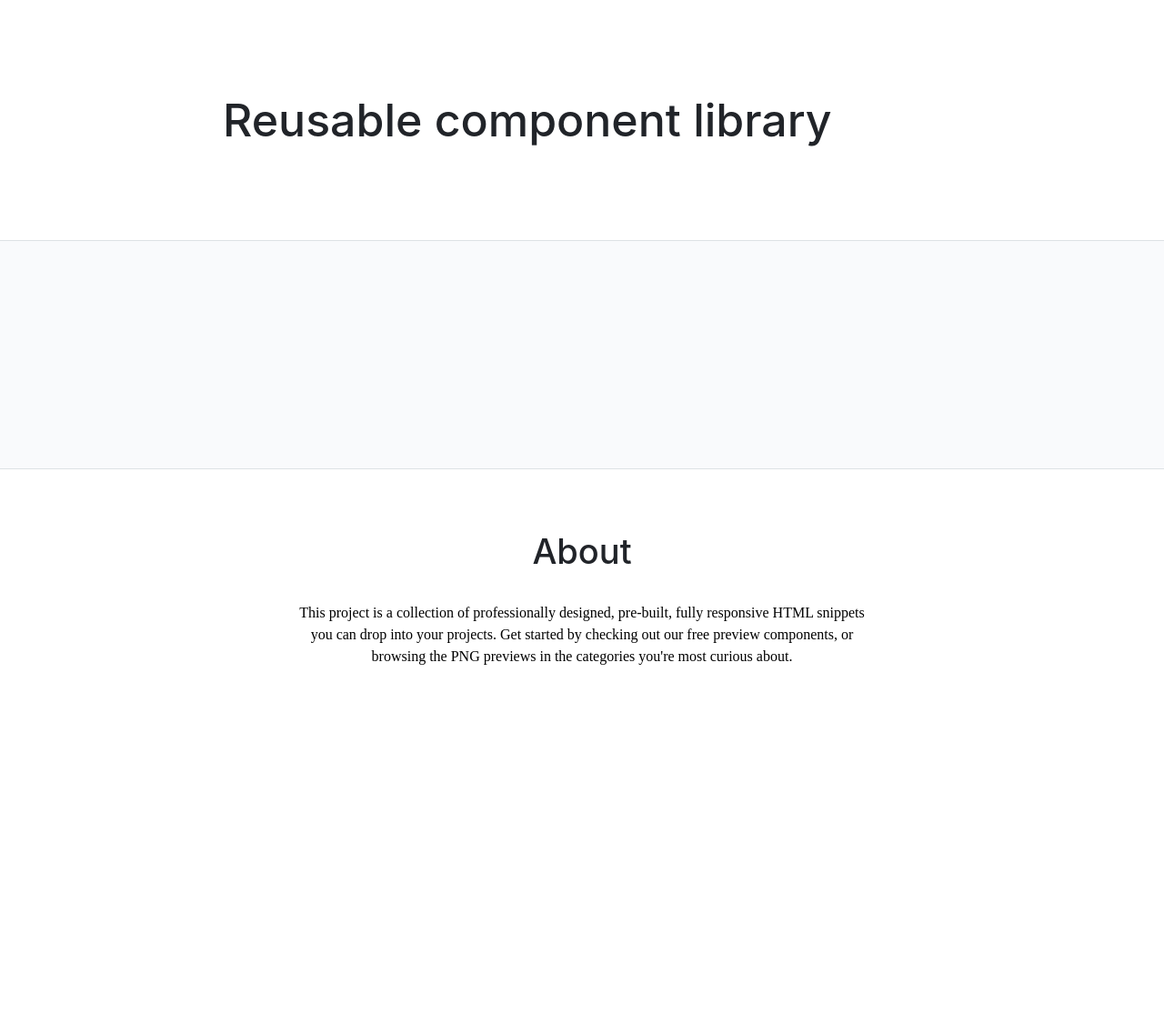
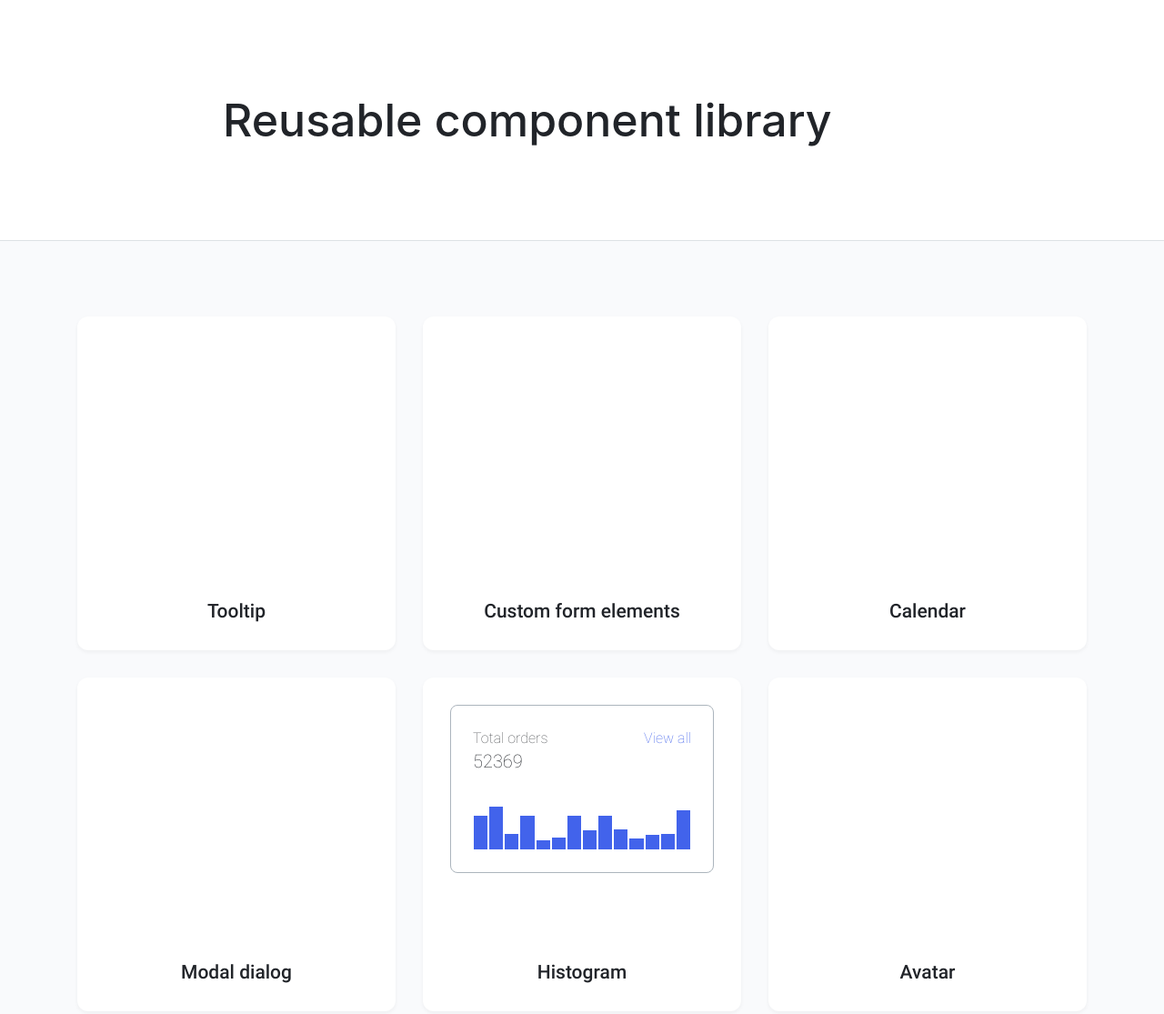
Before and after one commit to js-tasks-ru/htmlcss-20210409_kolesnikova9292, a website: page index.html in a window 1280 px wide. Shown: the top 1115 px of the page at 91% size. Before the commit the page ends 800 px from the top, so only its background shows below. Drawn offline with Linux system fonts and the light colour scheme; files whose address does not match are found by name; a web font is replaced by a local one.

Commit message:
карточки через флексбокс

```diff
--- a/04-lection2/01-histogram/histogram.css
+++ b/04-lection2/01-histogram/histogram.css
@@ -1,8 +1,7 @@
 
 
 .histogram {
-    height: 185px;
-    width: 354px;
+    width: 100%;
     border: 1px solid var(--grey_3);
     border-radius: 8px;
     padding: 24px;
@@ -46,7 +45,6 @@
     display: flex;
     flex-direction: row;
     align-items: flex-end;
-    height: 50px;
 }
 
 .histogram__item {
--- a/assets/css/main.css
+++ b/assets/css/main.css
@@ -40,6 +40,8 @@ h6 {
     --dove: #F9FAFC;
     --background-for-sceleton: linear-gradient(92.51deg, #DDE2E5 6.44%, #E2E6E8 38.47%, #F3F5F5 56.48%, #E3E7EA 77.5%, #DDE2E5 102.52%);
 
+    --shadow: rgba(33, 36, 41, 0.05);
+
     --primary: var(--blue);
     --secondary: var(--purple);
 
--- a/assets/fonts/fonts.css
+++ b/assets/fonts/fonts.css
@@ -2,6 +2,13 @@
     font-family: 'Roboto';
     src: url("Roboto/Roboto-Black.ttf") format("truetype");
     font-weight: normal;
+    font-style: normal;
+}
+
+@font-face{
+    font-family: 'Roboto Medium';
+    src: url("Roboto/Roboto-Medium.ttf") format("truetype");
+    font-weight: 500;
     font-style: normal;
 }
 
--- a/components/main/main.css
+++ b/components/main/main.css
@@ -4,3 +4,33 @@
     border-bottom: 1px solid var(--grey_2);
     flex-grow: 1;
 }
+
+.card {
+    width: 350px;
+    height: 367px;
+    background: var(--white);
+    box-shadow: 0px 2px 4px var(--shadow);
+    border-radius: 12px;
+    margin: 15px auto;
+    padding: 30px;
+    display: flex;
+    flex-direction: column;
+    align-items: center;
+}
+
+.card__wrapper {
+    display: flex;
+    flex-wrap: wrap;
+    justify-content: space-between;
+    padding: 68px 0;
+    margin: 0 -15px;
+}
+
+.card__header {
+    font-family: 'Roboto Medium';
+    font-size: 21px;
+    line-height: 25px;
+    color: var(--black);
+    display: block;
+    margin-top: auto;
+}
--- a/index.html
+++ b/index.html
@@ -2,12 +2,13 @@
 <!-- Главная страница -->
 <html lang="ru">
     <head>
+        <link rel="stylesheet" href="./assets/css/normalize.css">
         <link rel="stylesheet" href="./assets/css/fonts/fonts.css">
-        <link rel="stylesheet" href="./assets/css/normalize.css">
         <link rel="stylesheet" href="./assets/css/main.css">
         <link rel="stylesheet" href="./components/header/header.css">
         <link rel="stylesheet" href="./components/main/main.css">
         <link rel="stylesheet" href="./components/footer/footer.css">
+        <link rel="stylesheet" href="./04-lection2/01-histogram/histogram.css">
     </head>
     <body>
         <div class="wrapper">
@@ -17,7 +18,56 @@
                 </div>
             </header>
             <main class="main">
-                <div class="container"></div>
+                <div class="container">
+                    <div class="card__wrapper">
+                        <div class="card">
+                            <p class="card__header">Tooltip</p>
+                        </div>
+                        <div class="card">
+                            <p class="card__header">Custom form elements</p>
+                        </div>
+                        <div class="card">
+                            <p class="card__header">Calendar</p>
+                        </div>
+                        <div class="card">
+                            <p class="card__header">Modal dialog</p>
+                        </div>
+                        <div class="card">
+
+                            <div class="histogram">
+                                <div class="histogram__header">
+                                    <div class="histogram__orders">
+                                        <span class="histogram__text">Total orders</span>
+                                        <span class="histogram__count">52369</span>
+                                    </div>
+                                    <a href="#" class="histogram__link">View all</a>
+                                </div>
+                                <div class="histogram__items">
+                                    <div class="histogram__item" style="height: 39px;"></div>
+                                    <div class="histogram__item" style="height: 49px;"></div>
+                                    <div class="histogram__item" style="height: 19px;"></div>
+                                    <div class="histogram__item" style="height: 39px;"></div>
+                                    <div class="histogram__item" style="height: 12px;"></div>
+                                    <div class="histogram__item" style="height: 15px;"></div>
+                                    <div class="histogram__item" style="height: 39px;"></div>
+                                    <div class="histogram__item" style="height: 23px;"></div>
+                                    <div class="histogram__item" style="height: 39px;"></div>
+                                    <div class="histogram__item" style="height: 24px;"></div>
+                                    <div class="histogram__item" style="height: 14px;"></div>
+                                    <div class="histogram__item" style="height: 18px;"></div>
+                                    <div class="histogram__item" style="height: 19px;"></div>
+                                    <div class="histogram__item" style="height: 45px;"></div>
+                                </div>
+                            </div>
+
+                            <p class="card__header">Histogram</p>
+
+                        </div>
+                        <div class="card">
+                            <p class="card__header">Avatar</p>
+                        </div>
+                    </div>
+                </div>
             </main>
             <footer class="footer">
                 <div class="container">
```
Also changed, not shown: assets/css/normalize.css.
